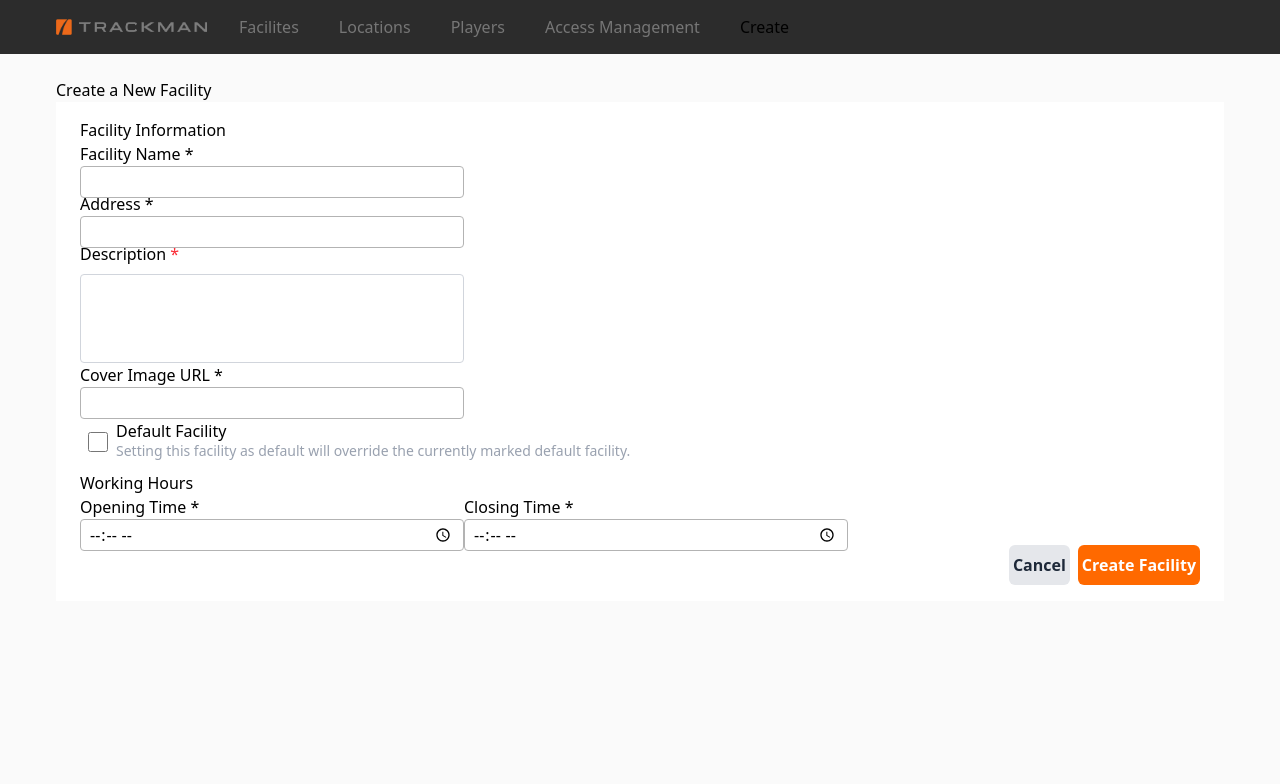
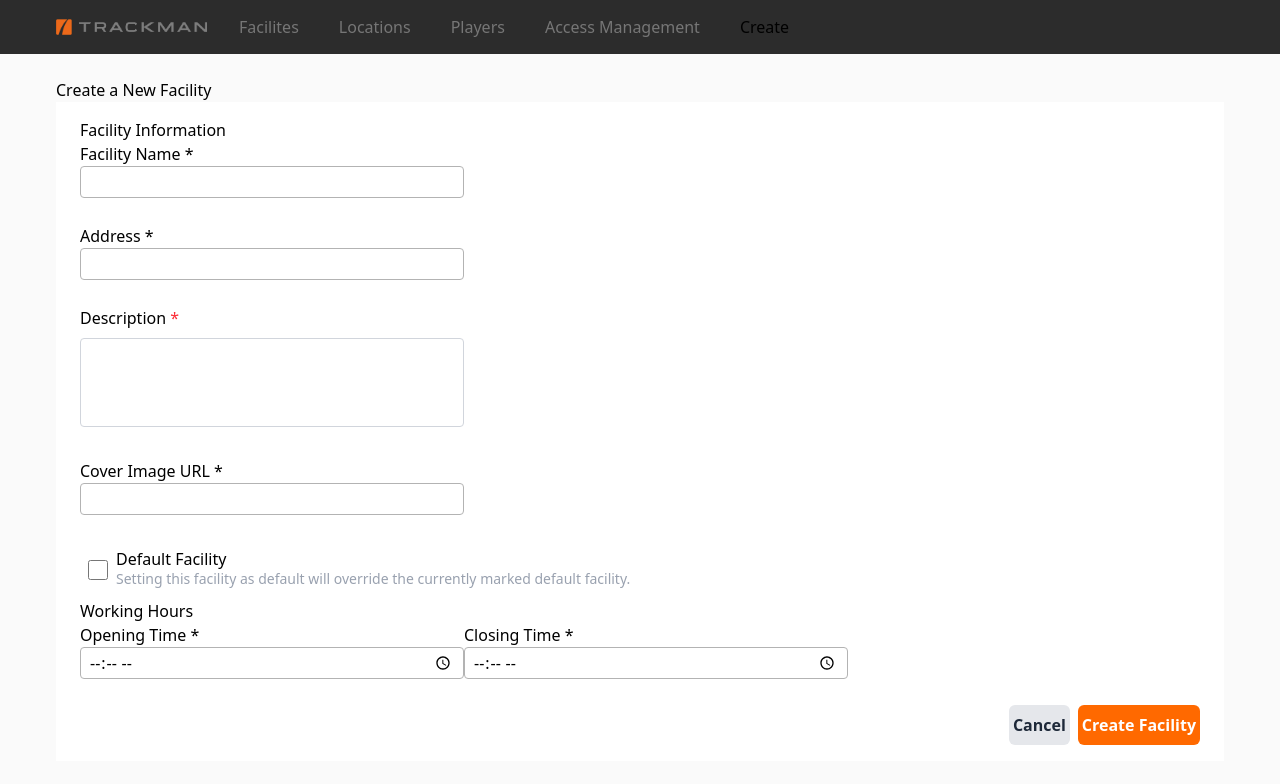
Before and after one commit to sandorelod00/trackman-challenge, a React (Vite) app: page /create in a window 1280 px wide. Shown: the top 784 px of the page. Built offline with nearby package versions, Linux system fonts and the light colour scheme.

Commit message:
Add error message under inputs

```diff
--- a/src/components/core/Input/Input.tsx
+++ b/src/components/core/Input/Input.tsx
@@ -3,12 +3,13 @@ import { type FC, type InputHTMLAttributes } from 'react';
 interface InputProps extends InputHTMLAttributes<HTMLInputElement> {
     label: string;
     required?: boolean;
+    error?: string
     className?: string;
 }
 
-const Input: FC<InputProps> = ({ label, required = false, className = '', ...props }) => {
+const Input: FC<InputProps> = ({ label, required = true, error, className = '', ...props }) => {
     return (
-        <div className={`w-[384px] h-[50px] flex flex-col ${className}`}>
+        <div className={`w-[384px] h-[50px] flex flex-col ${className} mb-8`}>
             <label>
                 {label} {required && <span>*</span>}
             </label>
@@ -25,6 +26,7 @@ const Input: FC<InputProps> = ({ label, required = false, className = '', ...pro
           m-0
         `}
             />
+        {error && <span className="text-red-500 text-sm">{error}</span>}
         </div>
     );
 };
--- a/src/components/core/TextArea/TextArea.tsx
+++ b/src/components/core/TextArea/TextArea.tsx
@@ -3,12 +3,13 @@ import { type FC, type TextareaHTMLAttributes } from 'react';
 interface TextareaProps extends TextareaHTMLAttributes<HTMLTextAreaElement> {
     label: string;
     required?: boolean;
+    error?: string;
     className?: string;
 }
 
-const TextArea: FC<TextareaProps> = ({ label, required = false, className = '', ...props }) => {
+const TextArea: FC<TextareaProps> = ({ label, required = true, error, className = '', ...props }) => {
     return (
-        <div className={`w-[384px] max-w-[384px] h-[121px] flex flex-col gap-2 ${className}`}>
+        <div className={`w-[384px] max-w-[384px] h-[121px] flex flex-col gap-2 ${className} mb-8`}>
             <label>
                 {label} {required && <span className="text-red-500">*</span>}
             </label>
@@ -28,6 +29,7 @@ const TextArea: FC<TextareaProps> = ({ label, required = false, className = '',
           m-0
         `}
             />
+        {error && <span className="text-red-500 text-sm">{error}</span>}
         </div>
     );
 };
```
